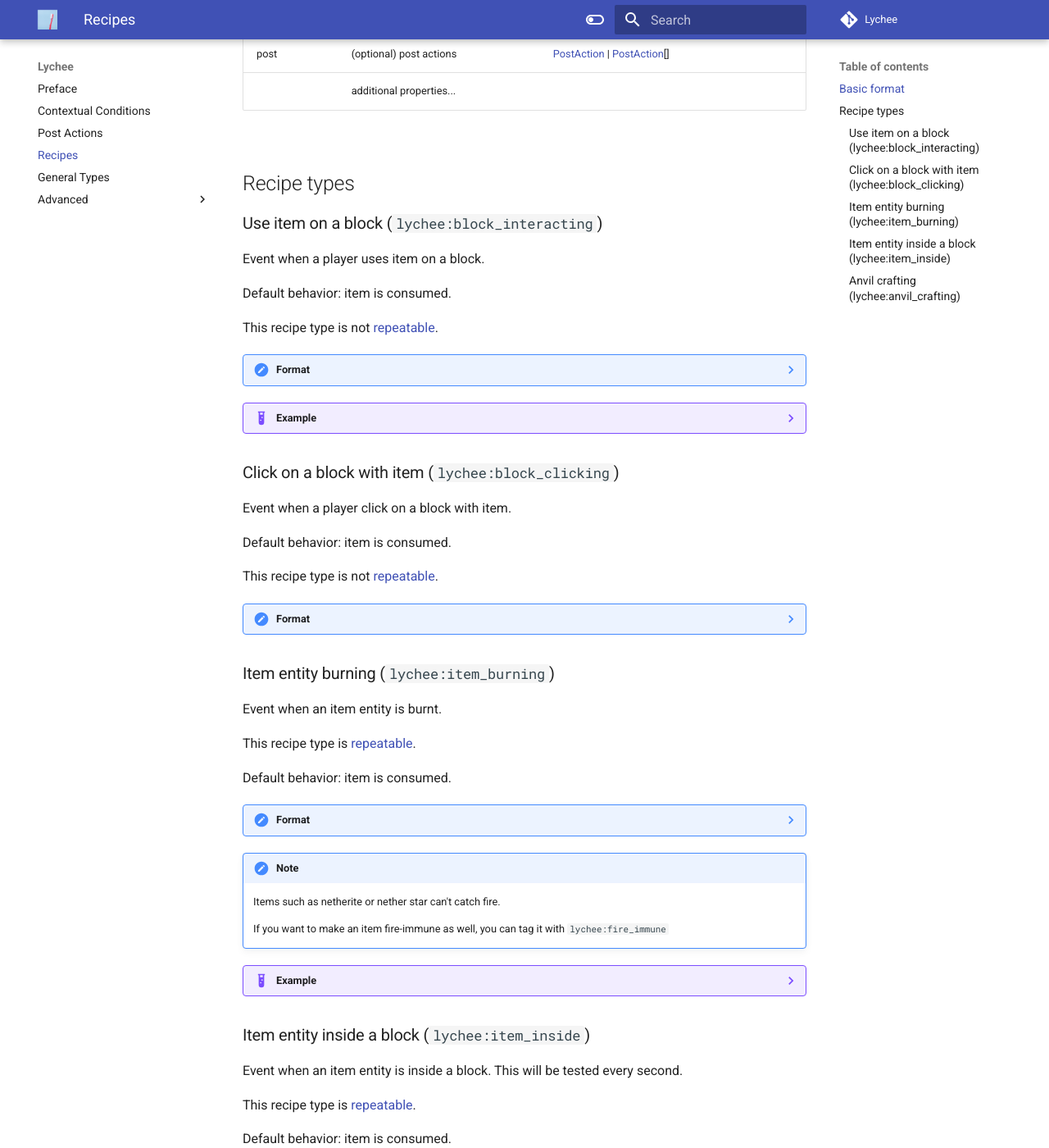
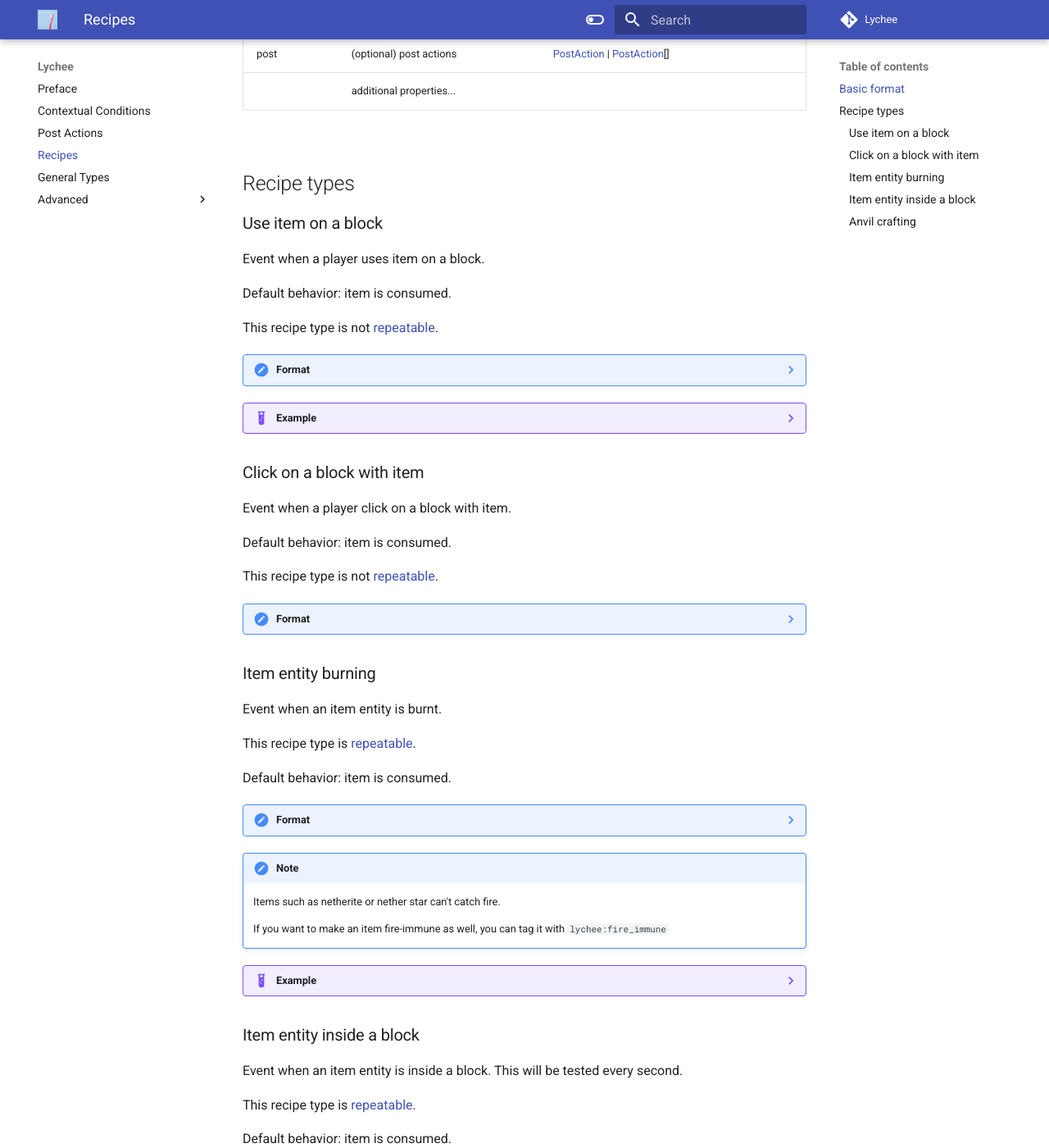
Before and after one commit to Snownee/Lychee, an MkDocs documentation site: the page built from docs/docs/recipe.md, in a window 1280 px wide and 1400 px high, scrolled down 426 px. Shown: the whole window at 82% size. Built offline with MkDocs 1.6.1 and Material for MkDocs 9.7.7, drawn with Linux system fonts in a browser that asks for light colours; comment, search, counter and statistics services are not loaded; some of the changed text lies outside the part shown.

Commit message:
fix and docs

````diff
--- a/docs/docs/recipe.md
+++ b/docs/docs/recipe.md
@@ -24,7 +24,7 @@
 
 ## Recipe types
 
-### Use item on a block (`lychee:block_interacting`)
+### Use item on a block
 
 Event when a player uses item on a block.
 
@@ -86,7 +86,7 @@ This recipe type is not [repeatable](concepts.md#repeatability).
 	}
 	```
 
-### Click on a block with item (`lychee:block_clicking`)
+### Click on a block with item
 
 Event when a player click on a block with item.
 
@@ -102,7 +102,7 @@ This recipe type is not [repeatable](concepts.md#repeatability).
     | item_in  | the item in player's hand | [Ingredient](general-types.md#ingredient)         |
     | block_in | the block being clicked   | [BlockPredicate](general-types.md#blockpredicate) |
 
-### Item entity burning (`lychee:item_burning`)
+### Item entity burning
 
 Event when an item entity is burnt.
 
@@ -140,7 +140,7 @@ Default behavior: item is consumed.
 	}
 	```
 
-### Item entity inside a block (`lychee:item_inside`)
+### Item entity inside a block
 
 Event when an item entity is inside a block. This will be tested every second.
 
@@ -184,7 +185,7 @@ Default behavior: item is consumed.
 	}
 	```
 
-### Anvil crafting (`lychee:anvil_crafting`)
+### Anvil crafting
 
 It is not recommended to add contextual conditions or actions to the recipe, because JEI/REI does not support drawing extra things on an anvil recipe.
 
````
Also changed, not shown: other parts of docs/docs/recipe.md (+5 -4 lines), 2 other files.
